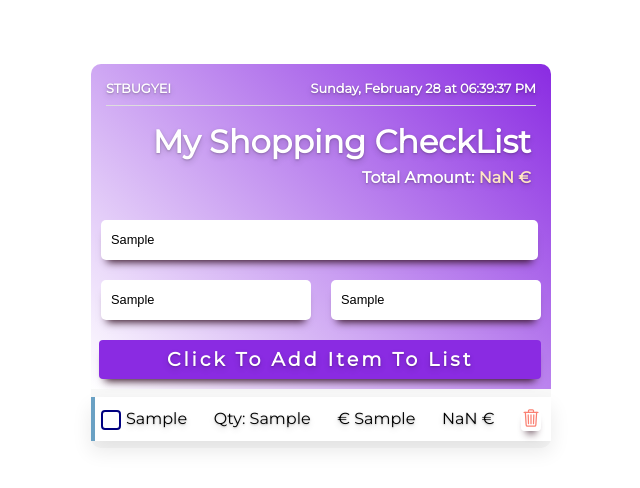
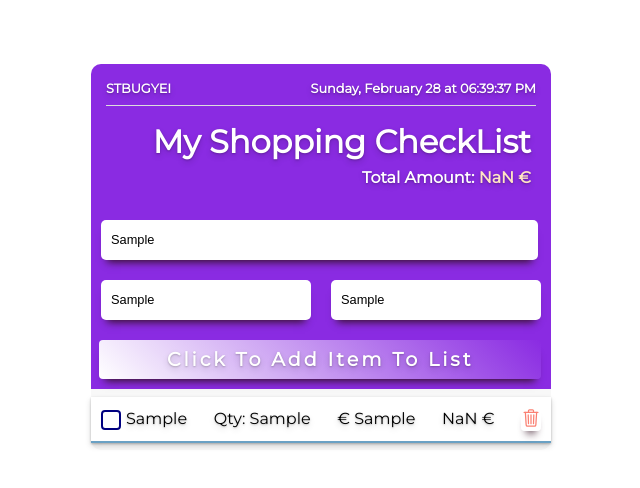
Before and after one commit to stbugyei/Shopping-List, a React (Create React App) app: page / in a window 1280 px wide. Both pictures are taken after typing "Sample", "Sample", "Sample" into the empty fields and a click on the button "Click To Add Item To List". Shown: the top 488 px of the page, without its empty margins (319-959 px from the left). Built offline with nearby package versions, Linux system fonts and the light colour scheme.

Commit message:
added window confirm function

```diff
--- a/src/App.css
+++ b/src/App.css
@@ -46,7 +46,8 @@
 	margin-bottom: 8px;
 	border-top-left-radius: 10px;
 	border-top-right-radius: 10px;
-	background: linear-gradient(45deg, white, blueviolet);
+	/* background: linear-gradient(45deg, white, blueviolet); */
+	background-color: blueviolet;
 	transition: all .3s;
 }
 
@@ -71,7 +72,8 @@
 	border: 1px transparent;
 	letter-spacing: 3px;
 	text-shadow: 0 3px 6px rgb(0 0 0 / 16%), 0 1px 2px rgb(0 0 0 / 23%);
-	background: blueviolet;
+	/* background: blueviolet; */
+	background: linear-gradient(45deg, white, blueviolet);
 	box-shadow: 0px 8px 8px -6px #312;
 	transition: all .3s cubic-bezier(.64, .09, .08, 1);
 }
@@ -136,23 +138,23 @@
 	flex-wrap: wrap;
 	padding: 10px;
 	margin: 0px 0px 7px;
-	/* border-bottom: 4px solid; */
-	/* border-bottom: 2px solid darkblue; */
+	border-bottom: 2px solid;
 	/* border-radius: 4px; */
+	/* outline: 1px solid; */
 	background-color: #fff;
 	text-shadow: 0 3px 6px rgb(0 0 0 / 16%), 0 1px 2px rgb(0 0 0 / 23%);
 	animation: fade .8s;
 	-webkit-transition: .3s ease;
 	transition: .3s ease;
 	box-shadow: 0 3px 6px rgb(0 0 0 / 16%), 0 1px 2px rgb(0 0 0 / 23%);
-	box-shadow: 0 10px 20px rgb(0 0 0 / 9%);
+	/* box-shadow: 0 10px 20px rgb(0 0 0 / 9%); */
 }
 
 .sidebar {
 	position: absolute;
 	top: 0px;
 	left: 0px;
-	width: 4px;
+	width: 6px;
 	height: 100%;
 	background-color: khaki;
 }
--- a/src/Components/MainPage.js
+++ b/src/Components/MainPage.js
@@ -76,8 +76,10 @@ const MainPage = () => {
 
     //====== Removing items from localStorage  ======
     const handleClickDelete = (items) => {
-        const newList = storedProduct.filter((item) => item.id !== items.id)
-        setStoredProduct(newList)
+        if (window.confirm(`Do you want to Remove ${items.item}?`)) {
+            const newList = storedProduct.filter((item) => item.id !== items.id)
+            setStoredProduct(newList)
+        }
     }
 
     return (
--- a/src/Components/StoredProducts.js
+++ b/src/Components/StoredProducts.js
@@ -44,8 +44,8 @@ const StoredProducts = (props) => {
         if (!retrieveProduct) { return '' }
 
         return (
-            <div className="form-wrapper" key={stored.id} style={{ borderColor: stored.color }}>
-                <span className="sidebar" style={{ backgroundColor: stored.color}}></span>
+            <div className="form-wrapper" key={stored.id} style={{ borderColor: stored.color}}>
+                {/* <span className="sidebar" style={{ backgroundColor: stored.color}}></span> */}
 
                 <div className="value">
                     <label htmlFor={stored.id}>
```
